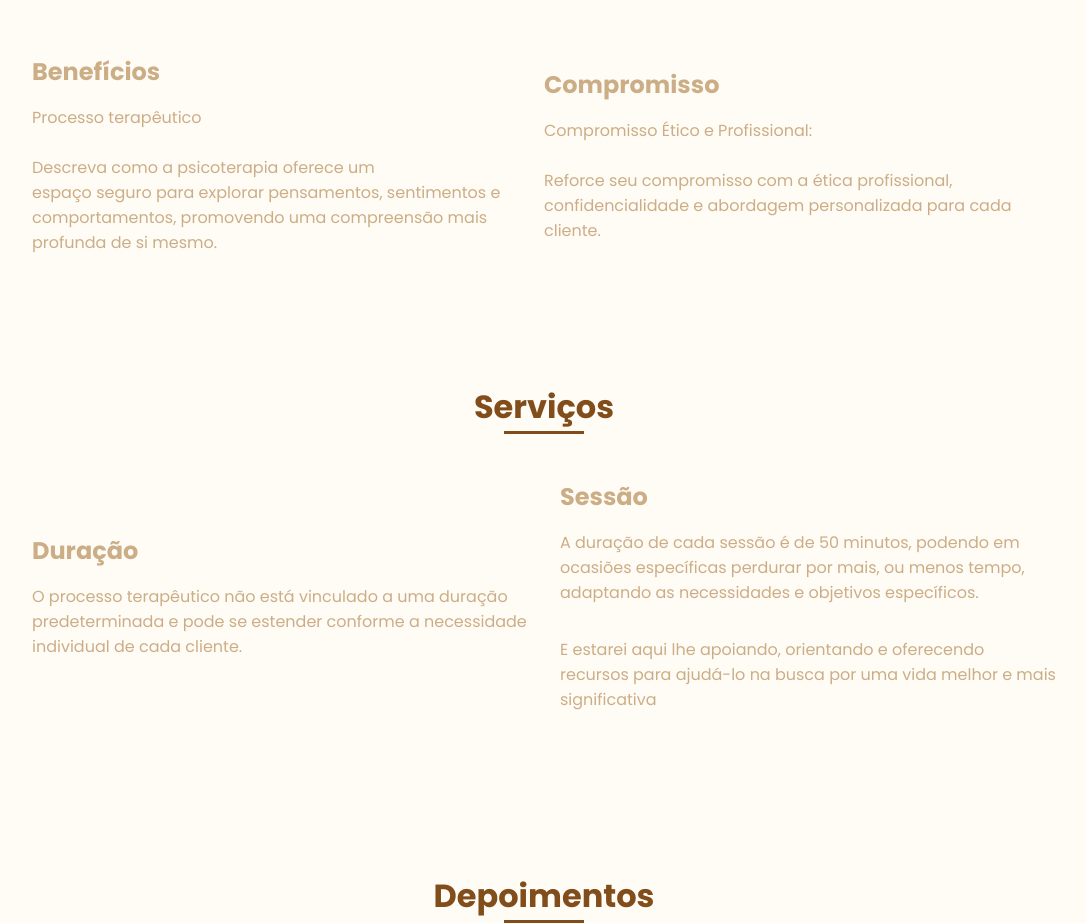
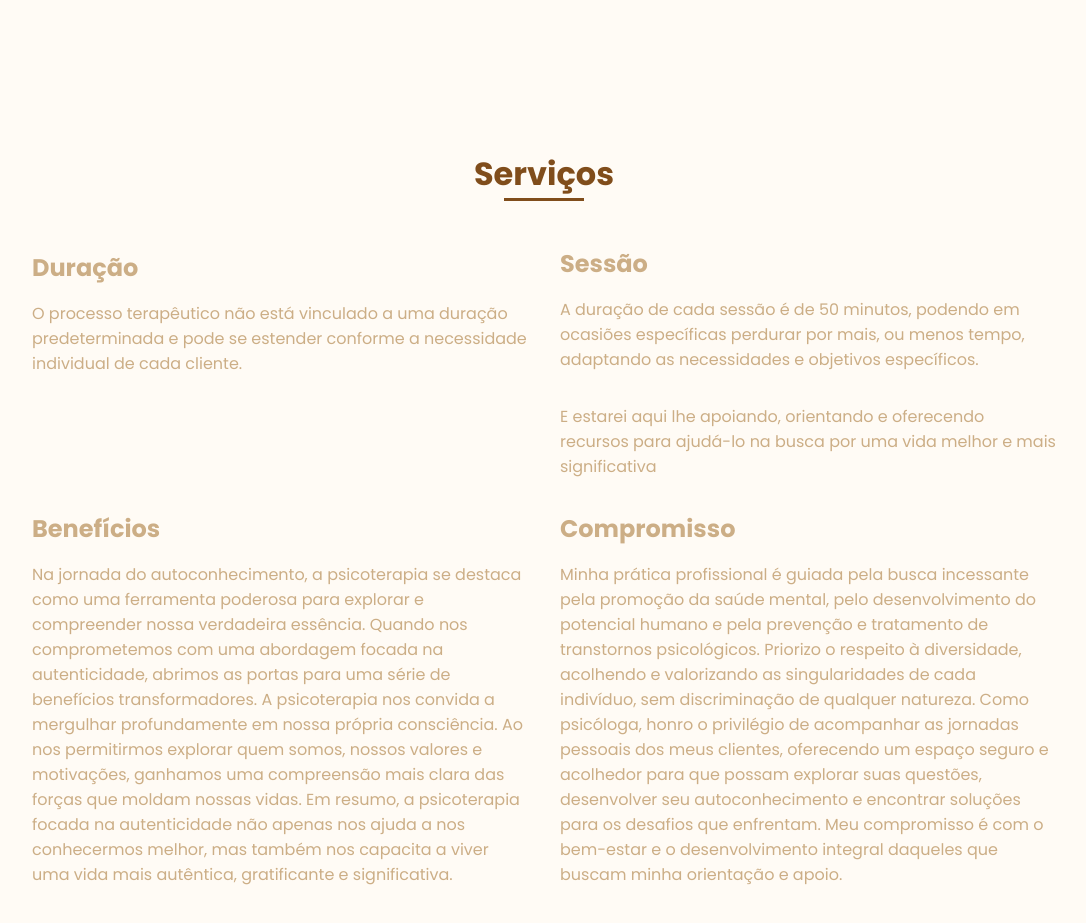
Before and after one commit to PsiIsabelaLopes/Psi.IsabelaLopes, a plain HTML site: page index.html in a window 1280 px wide. Shown: the part 1355-2278 px from the top of the page, without its empty margins (96-1182 px from the left). Drawn offline with nearby package versions, Linux system fonts and the light colour scheme.

Commit message:
atualizando textos e fotos

```diff
--- a/index.html
+++ b/index.html
@@ -54,7 +54,7 @@
                     </mask>
                     <g mask="url(#mask0)">
                         <path d="M9.19024 145.964C34.0253 76.5814 114.865 54.7299 184.111 29.4823C245.804 6.98884 311.86 -14.9503 370.735 14.143C431.207 44.026 467.948 107.508 477.191 174.311C485.897 237.229 454.931 294.377 416.506 344.954C373.74 401.245 326.068 462.801 255.442 466.189C179.416 469.835 111.552 422.137 65.1576 361.805C17.4835 299.81 -17.1617 219.583 9.19024 145.964Z"/>
-                        <image class="home__blob-img" x="0" y="30" href="perfil.png"/>
+                        <image class="home__blob-img" x="-50" y="-140" href="perfil.png"/>
                     </g>
                 </svg>
             </div>
@@ -81,20 +81,6 @@
                 </div>
             </div>
             <br>
-            <div class="about__container bd-grid">
-                <div>
-                    <h2 class="about__subtitle">Benefícios</h2>
-                    <p class="about__text">Processo terapêutico<br><br>
-                        Descreva como a psicoterapia oferece um <br>
-                        espaço seguro para explorar pensamentos, sentimentos e comportamentos, promovendo uma compreensão mais profunda de si mesmo.
-                </div>
-
-                <div>
-                    <h2 class="about__subtitle">Compromisso</h2>
-                    <p class="about__text">Compromisso Ético e Profissional:<br><br>
-                        Reforce seu compromisso com a ética profissional, confidencialidade e abordagem personalizada para cada cliente.
-                </div>
-            </div>
         </section>
 
         <!--===== SKILLS =====-->
@@ -104,7 +90,7 @@
             <div class="skills__container bd-grid">
                 <div>
                     <h2 class="skills__subtitle">Duração</h2>
-                    <p class="skills__text">O processo terapêutico não está vinculado a uma duração predeterminada e pode se estender conforme a necessidade individual de cada cliente.</p>
+                    <p class="skills__text">O processo terapêutico não está vinculado a uma duração predeterminada e pode se estender conforme a necessidade individual de cada cliente.</p><br><br><br><br>
 
                 </div>
 
@@ -112,6 +98,26 @@
                      <h2 class="skills__subtitle">Sessão</h2>
                        <p class="skills__text">A duração de cada sessão é de 50 minutos, podendo em ocasiões  específicas perdurar por mais, ou menos tempo, adaptando as necessidades e objetivos específicos.</p>
                       <p class="skills__text">E estarei aqui lhe apoiando, orientando e oferecendo recursos para ajudá-lo na busca por uma vida melhor e mais significativa</p>
+                </div>
+            </div>
+
+            <div class="skills__container bd-grid">
+                <div>
+                    <h2 class="about__subtitle">Benefícios</h2>
+                    Na jornada do autoconhecimento, a psicoterapia se destaca como uma ferramenta poderosa para explorar e compreender nossa verdadeira essência.
+                    Quando nos comprometemos com uma abordagem focada na autenticidade, abrimos as portas para uma série de benefícios transformadores.
+                    A psicoterapia nos convida a mergulhar profundamente em nossa própria consciência. Ao nos permitirmos explorar quem somos,
+                    nossos valores e motivações, ganhamos uma compreensão mais clara das forças que moldam nossas vidas.
+                    Em resumo, a psicoterapia focada na autenticidade não apenas nos ajuda a nos conhecermos melhor, mas também nos capacita a viver uma
+                     vida mais autêntica, gratificante e significativa. </div>
+
+                <div>
+                    <h2 class="about__subtitle">Compromisso</h2>
+                    Minha prática profissional é guiada pela busca incessante pela promoção da saúde mental, pelo desenvolvimento do potencial humano e pela prevenção e
+                    tratamento de transtornos psicológicos. Priorizo o respeito à diversidade, acolhendo e valorizando as singularidades de cada indivíduo, sem discriminação de qualquer natureza.
+                    Como psicóloga, honro o privilégio de acompanhar as jornadas pessoais dos meus clientes, oferecendo um espaço seguro e acolhedor para que possam
+                    explorar suas questões, desenvolver seu autoconhecimento e encontrar soluções para os desafios que enfrentam. Meu compromisso é com
+                     o bem-estar e o desenvolvimento integral daqueles que buscam minha orientação e apoio.
                 </div>
             </div>
         </section>
--- a/style.css
+++ b/style.css
@@ -237,7 +237,7 @@ img {
 }
 
 .home__blob-img {
-    width: 460px;
+    width: 530px;
 }
 
 /*BUTTONS*/
```
Also changed, not shown: 2 other files.
